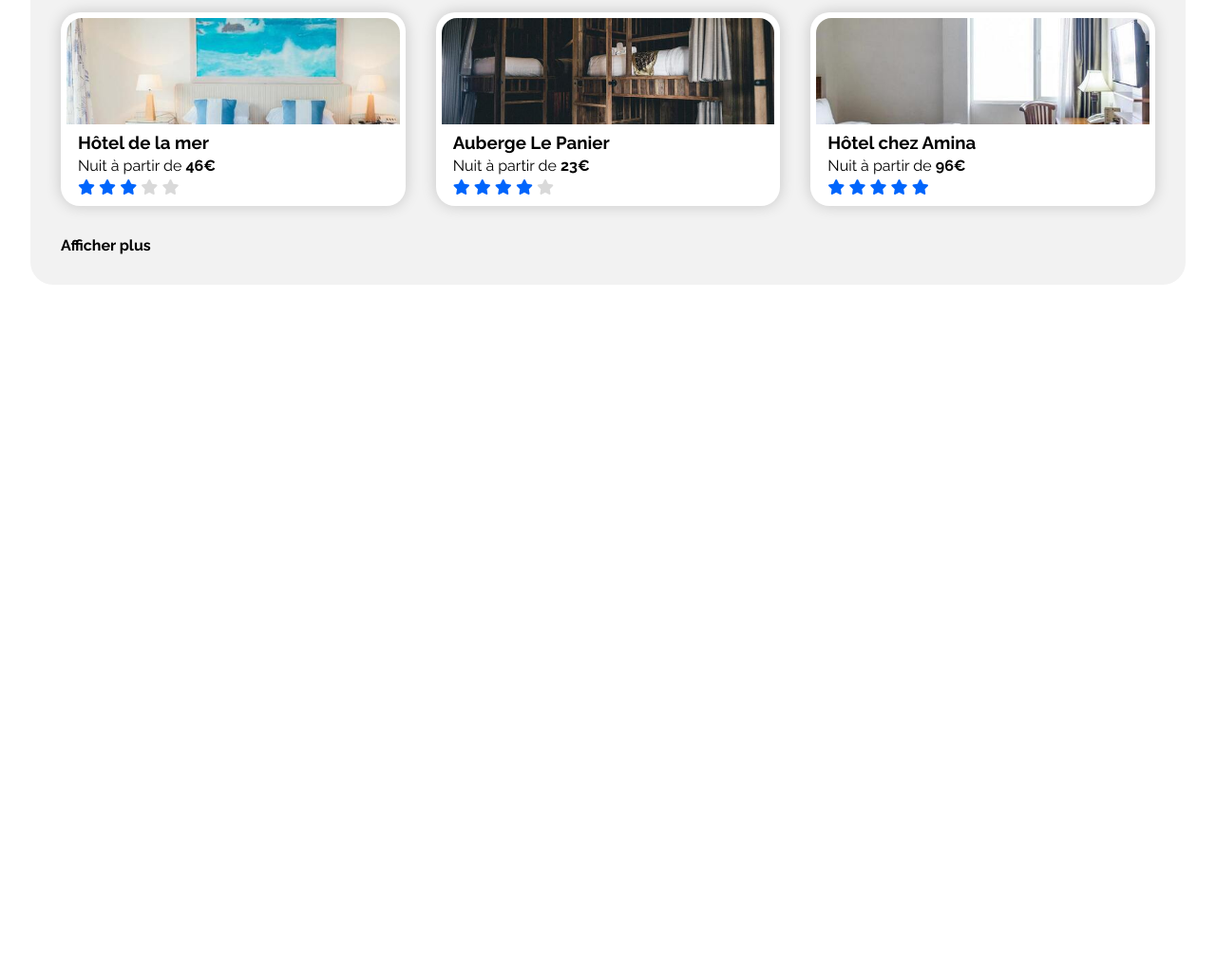
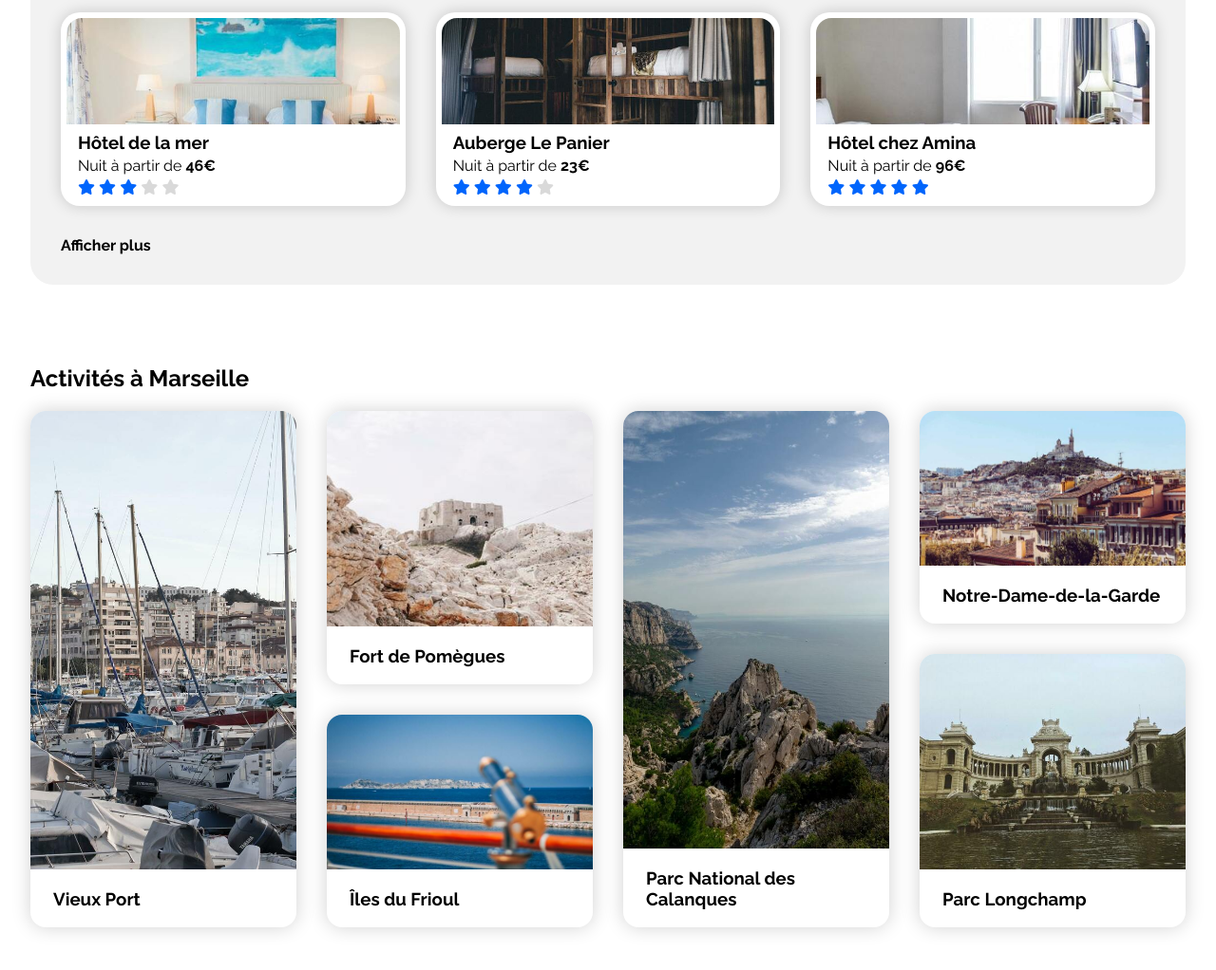
Before and after one commit to guillaumealbano/GuillaumeAlbano_2_16012021, a plain HTML site: page index.html in a window 1280 px wide. Shown: the part 1051-2073 px from the top of the page at 95% size. Before the commit the page ends 1351 px from the top, so only its background shows below. Drawn offline with Linux system fonts and the light colour scheme.

Commit message:
*3,1* AJOUT SECTION ACTIVITE (html&css)

```diff
--- a/index.html
+++ b/index.html
@@ -348,3 +348,87 @@
 
     </section>
 <!-- *2,1* a *2,2* FIN - SECTION HEBERGEMENT A MARSEILLE -->
+
+<!-- *3,1* DEBUT - SECTION ACTIVITES A MARSEILLE  -->
+    <section class="Activ" id="Activ">
+      <h2 class="Activh">Activités à Marseille</h2>
+
+<!-- *3,1*1* a *3,1*6* LES 6 ACTIVITES A MARSEILLE -->
+
+<!-- *3,1*1* ACTIVITES A MARSEILLE - Vieux Port -->
+      <a href="#" class="Activpics Activimg1">
+        <div class="Activframe">
+          <img
+            class="Activimg"
+            src="./IMAGES/ACTIVITES/3_medium/Vieux_Port_medium.jpg"
+            alt="Vieux Port Marseille"
+          >
+        </div>
+        <h3 class="Activimgh">Vieux Port</h3>
+      </a>
+
+<!-- *3,1*2* ACTIVITES A MARSEILLE - Fort de Pomègues  -->
+      <a href="#" class="Activpics Activimg2">
+        <div class="Activframe">
+          <img
+            class="Activimg"
+            src="./IMAGES/ACTIVITES/4_small/Fort_de_Pomegues_small.jpg"
+            alt="Fort de Pomègues Marseille"
+          >
+        </div>
+        <h3 class="Activimgh">Fort de Pomègues</h3>
+      </a>
+
+<!-- *3,1*3* ACTIVITES A MARSEILLE - Îles du Frioul  -->
+      <a href="#" class="Activpics Activimg3">
+        <div class="Activframe">
+          <img
+            class="Activimg"
+            src="./IMAGES/ACTIVITES/4_small/Ile_du_Frioul_small.jpg"
+            alt="Îles du Frioul Marseille"
+          >
+        </div>
+        <h3 class="Activimgh">Îles du Frioul</h3>
+      </a>
+
+<!-- *3,1*4* ACTIVITES A MARSEILLE - Parc National des Calanques  -->
+      <a href="#" class="Activpics Activimg4">
+        <div class="Activframe">
+          <img
+            class="Activimg"
+            src="./IMAGES/ACTIVITES/3_medium/Parc_national_des_Calanques_medium.jpg"
+            alt="Parc National des Calanques Marseille"
+          >
+        </div>
+        <h3 class="Activimgh">Parc National des Calanques</h3>
+      </a>
+
+<!-- *3,1*5* ACTIVITES A MARSEILLE - Notre-Dame-de-la-Garde -->
+      <a href="#" class="Activpics Activimg5">
+        <div class="Activframe">
+          <img
+            class="Activimg"
+            src="./IMAGES/ACTIVITES/4_small/Notre_Dame_de_la_Garde_small.jpg"
+            alt="Notre-Dame-de-la-Garde Marseille"
+          >
+        </div>
+        <h3 class="Activimgh">Notre-Dame-de-la-Garde</h3>
+      </a>
+
+<!-- *3,1*6* ACTIVITES A MARSEILLE - Parc Longchamp -->
+      <a href="#" class="Activpics Activimg6">
+        <div class="Activframe">
+          <img
+            class="Activimg"
+            src="./IMAGES/ACTIVITES/4_small/Parc_Longchamp_small.jpg"
+            alt="Parc Longchamp Marseille"
+          >
+        </div>
+        <h3 class="Activimgh">Parc Longchamp</h3>
+      </a>
+
+    </section>
+<!-- *3,1* FIN - SECTION ACTIVITE A MARSEILLE -->
+
+</main>
+<!-- ***FIN DU MAIN DE LA PAGE HTML***-->
--- a/style/style.css
+++ b/style/style.css
@@ -424,3 +424,92 @@ a {
 }
 
 /* -- *2,1* a *2,2* FIN - SECTION HEBERGEMENT A MARSEILLE -- */
+
+/* -- *3,1* DEBUT - SECTION ACTIVITES A MARSEILLE -- */
+.Activ {
+  display: grid;
+  column-gap: 2rem;
+  margin: 4rem 0;
+}
+.Activh {
+  grid-column: 1/-1;
+}
+
+/* -- *3,1*1* a *3,1*6* LES 6 ACTIVITES A MARSEILLE -- */
+.Activpics {
+  box-shadow: 0 0 20px #0000002e;
+  border-radius: 1rem;
+  overflow: hidden;
+  display: flex;
+  flex-direction: column;
+  transition-duration: 0.1s;
+}
+.Activframe {
+  position: relative;
+  flex: 1;
+}
+.Activimg {
+  position: absolute;
+  height: 100%;
+  width: 100%;
+  object-fit: cover;
+}
+.Activimgh {
+  margin: 1.2rem 1.5rem;
+}
+
+/* -- MEDIA QUERRIES *3,1*DEBUT - ACTIVITES A MARSEILLE -- */
+@media (min-width: 1100px) {
+  .Activ {
+    grid-template-columns: repeat(4, 1fr);
+    grid-template-rows: auto 14rem 2rem 2rem 2rem 14rem;
+  }
+  .Activimg1 {
+    grid-row: 2/7;
+    grid-column: 1/2;
+  }
+  .Activimg2 {
+    grid-column: 2/3;
+    grid-row: 2/5;
+  }
+  .Activimg3 {
+    grid-column: 2/3;
+    grid-row: 6/7;
+  }
+  .Activimg4 {
+    grid-column: 3/4;
+    grid-row: 2/7;
+  }
+  .Activimg5 {
+    grid-column: 4/5;
+    grid-row: 2/3;
+  }
+  .Activimg6 {
+    grid-column: 4/5;
+    grid-row: 4/7;
+  }
+}
+@media (max-width: 1100px) {
+  .Activ {
+    row-gap: 2rem;
+    grid-template-columns: repeat(3, 1fr);
+    grid-template-rows: auto 12rem 12rem;
+  }
+}
+@media (max-width: 925px) {
+  .Activ {
+    row-gap: 2rem;
+    grid-template-columns: repeat(2, 1fr);
+    grid-template-rows: auto 12rem 12rem 12rem;
+  }
+}
+@media (max-width: 650px) {
+  .Activ {
+    row-gap: 2rem;
+    grid-template-columns: 1fr;
+    grid-template-rows: auto 12rem 12rem 12rem 12rem 12rem 12rem;
+  }
+}
+/* -- *3,1* FIN - SECTION ACTIVITE A MARSEILLE -- */
+
+/* -- ***FIN DU MAIN DE LA PAGE HTML***  -- */
```
